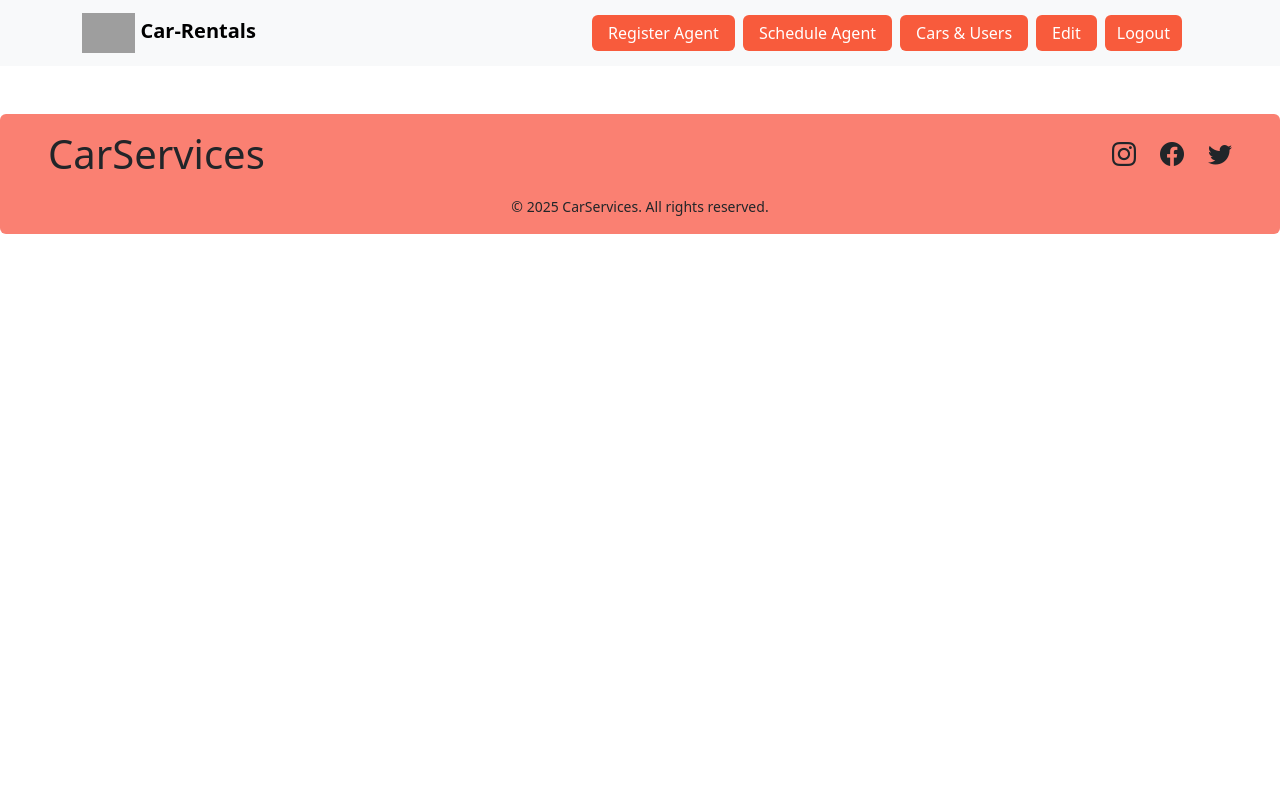
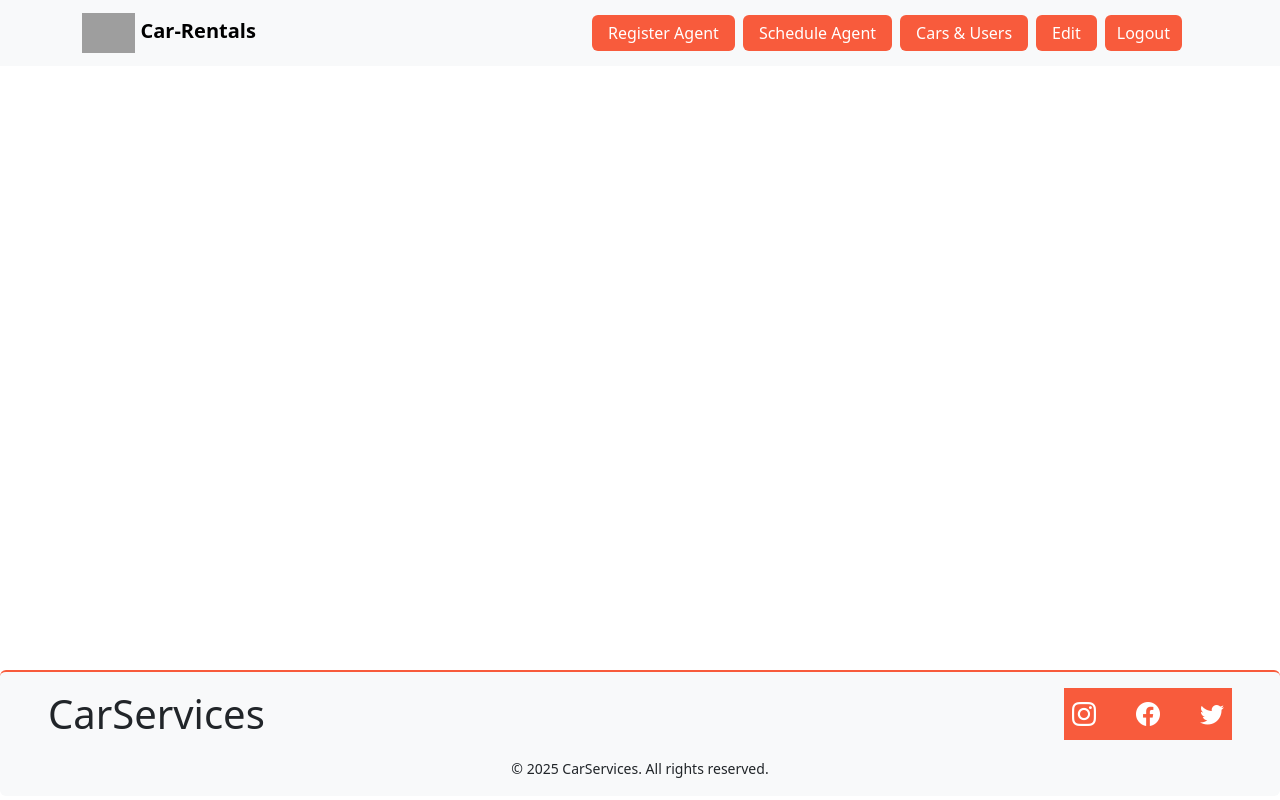
Before and after one commit to vjeet-jadhav/car_rental_system, a React (Vite) app in the folder ProjectCar/client/app/: page /admin in a window 1280 px wide. Built offline with nearby package versions, Linux system fonts and the light colour scheme; grey boxes are pictures that could not be loaded.

Commit message:
Footer Updated

```diff
--- a/ProjectCar/client/app/src/Components/Footer.jsx
+++ b/ProjectCar/client/app/src/Components/Footer.jsx
@@ -5,8 +5,8 @@ function Footer() {
         <div>
             <footer>
                 <div
-                    className="d-flex mt-5 py-3 rounded justify-content-between align-items-center px-3 px-lg-5 flex-wrap"
-                    style={{ backgroundColor: 'salmon' }}
+                    className="d-flex mt-5 py-3 mb-1 rounded justify-content-between align-items-center px-3 px-lg-5 flex-wrap bg-body-tertiary"
+                    style={{ borderTop: '2px solid rgba(248, 91, 60, 1)'  }}
                 >
                     {/* Brand Name */}
                     <div>
@@ -14,10 +14,10 @@ function Footer() {
                     </div>
 
                     {/* Social Icons */}
-                    <div className="d-flex justify-content-around gap-4 mt-3 mt-lg-0">
-                        <i className="bi bi-instagram footer-icon" style={{ fontSize: '1.5rem', cursor: 'pointer' }}></i>
-                        <i className="bi bi-facebook footer-icon" style={{ fontSize: '1.5rem', cursor: 'pointer' }}></i>
-                        <i className="bi bi-twitter footer-icon" style={{ fontSize: '1.5rem', cursor: 'pointer' }}></i>
+                    <div className="d-flex justify-content-around gap-4 mt-3 mt-lg-0 " style={{backgroundColor:'rgba(248, 91, 60, 1)' , color:'white' , padding :'1'}}>
+                        <i className="bi bi-instagram footer-icon p-2" style={{ fontSize: '1.5rem', cursor: 'pointer' }}></i>
+                        <i className="bi bi-facebook footer-icon p-2" style={{ fontSize: '1.5rem', cursor: 'pointer' }}></i>
+                        <i className="bi bi-twitter footer-icon p-2" style={{ fontSize: '1.5rem', cursor: 'pointer' }}></i>
                     </div>
 
                     {/* Copyright */}
--- a/ProjectCar/client/app/src/Screens/Admin/AdminNav.jsx
+++ b/ProjectCar/client/app/src/Screens/Admin/AdminNav.jsx
@@ -9,7 +9,7 @@ function AdminNav() {
           <img
             src="/Image/logo.svg"
             height="40"
-            alt="MDB Logo"
+            alt="Logo"
             loading="lazy"
             style={{ marginTop: "" }}
           />
--- a/ProjectCar/client/app/src/Screens/Container.jsx
+++ b/ProjectCar/client/app/src/Screens/Container.jsx
@@ -24,20 +24,16 @@ function Container() {
   };
 
   return (
-    <>
-      <div>
+    < >
+      <div className="d-flex flex-column min-vh-100">
 
         <div>{renderNavbar()}</div>
 
-        <div>
+        <div className="flex-grow-1">
           <Outlet />
         </div>
 
-        <div>
-          <Footer />
-        </div>
-
-
+        <Footer />
       </div>
     </>
   )
```
